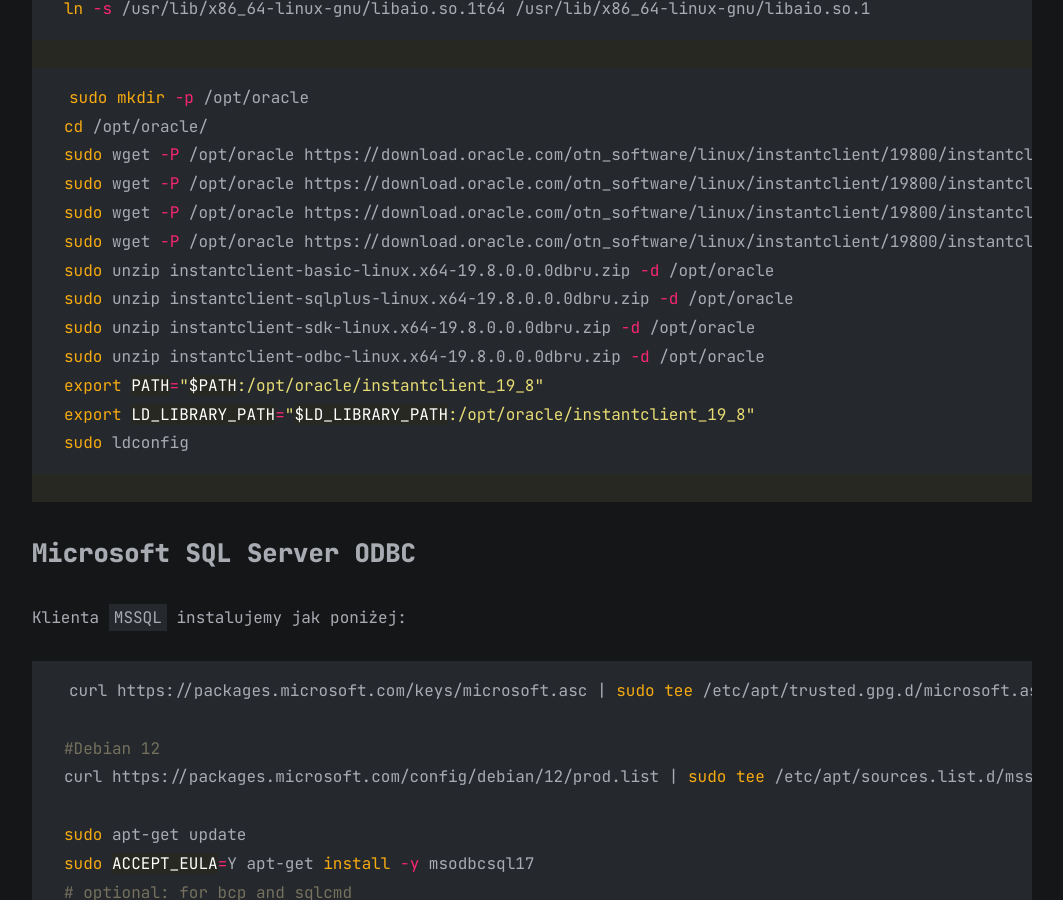
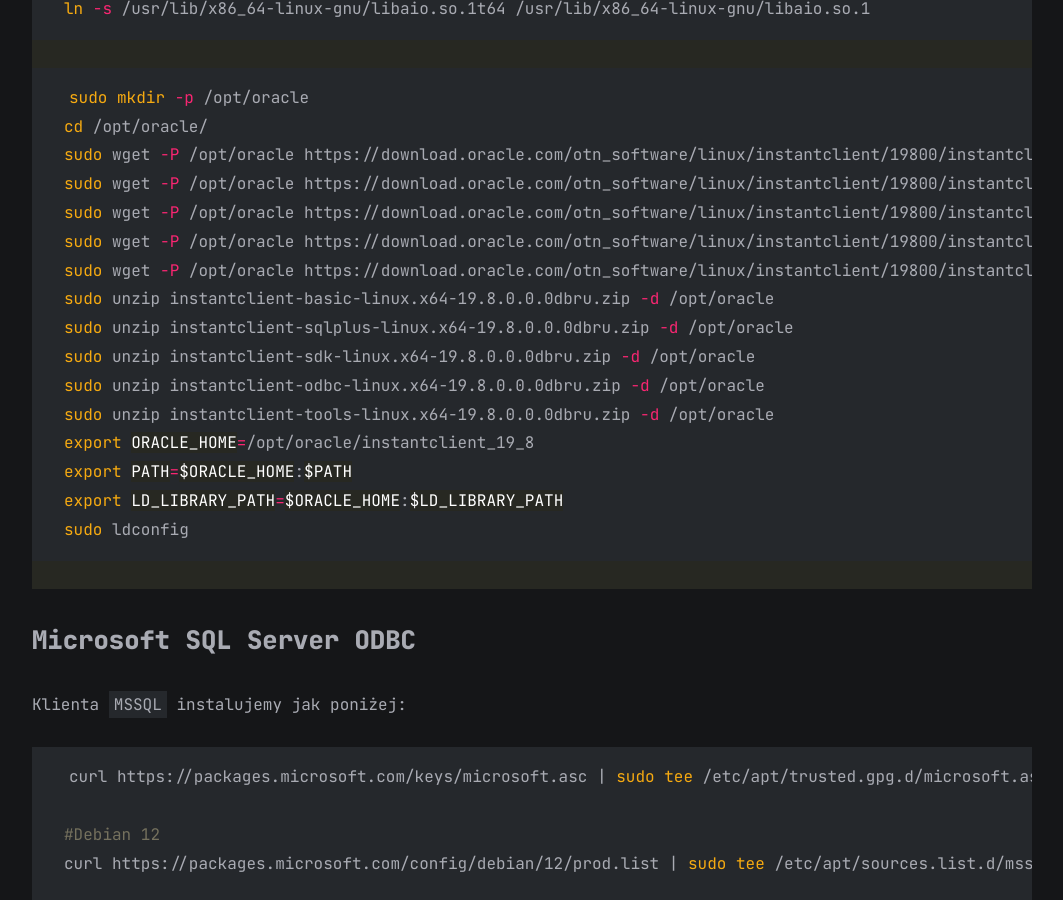
Before and after one commit to mikelogaciuk/mikelogaciuk.github.io, a Jekyll site: the page built from all_collections/_posts/2024-07-13-przygotowanie-linuxa-do-pracy-sre.md, in a window 1280 px wide and 900 px high, scrolled down 24689 px. Shown: the whole window, without its empty margins (108-1171 px from the left). Built offline with Jekyll 4.4.1, drawn with Linux system fonts in a browser that asks for light colours.

Commit message:
Add more deps for OracleSQL

````diff
--- a/all_collections/_posts/2024-07-13-przygotowanie-linuxa-do-pracy-sre.md
+++ b/all_collections/_posts/2024-07-13-przygotowanie-linuxa-do-pracy-sre.md
@@ -826,12 +826,15 @@
 sudo wget -P /opt/oracle https://download.oracle.com/otn_software/linux/instantclient/19800/instantclient-sqlplus-linux.x64-19.8.0.0.0dbru.zip
 sudo wget -P /opt/oracle https://download.oracle.com/otn_software/linux/instantclient/19800/instantclient-sdk-linux.x64-19.8.0.0.0dbru.zip
 sudo wget -P /opt/oracle https://download.oracle.com/otn_software/linux/instantclient/19800/instantclient-odbc-linux.x64-19.8.0.0.0dbru.zip
+sudo wget -P /opt/oracle https://download.oracle.com/otn_software/linux/instantclient/19800/instantclient-tools-linux.x64-19.8.0.0.0dbru.zip
 sudo unzip instantclient-basic-linux.x64-19.8.0.0.0dbru.zip -d /opt/oracle
 sudo unzip instantclient-sqlplus-linux.x64-19.8.0.0.0dbru.zip -d /opt/oracle
 sudo unzip instantclient-sdk-linux.x64-19.8.0.0.0dbru.zip -d /opt/oracle
 sudo unzip instantclient-odbc-linux.x64-19.8.0.0.0dbru.zip -d /opt/oracle
-export PATH="$PATH:/opt/oracle/instantclient_19_8"
-export LD_LIBRARY_PATH="$LD_LIBRARY_PATH:/opt/oracle/instantclient_19_8"
+sudo unzip instantclient-tools-linux.x64-19.8.0.0.0dbru.zip -d /opt/oracle
+export ORACLE_HOME=/opt/oracle/instantclient_19_8
+export PATH=$ORACLE_HOME:$PATH
+export LD_LIBRARY_PATH=$ORACLE_HOME:$LD_LIBRARY_PATH
 sudo ldconfig
 ```
 
````
